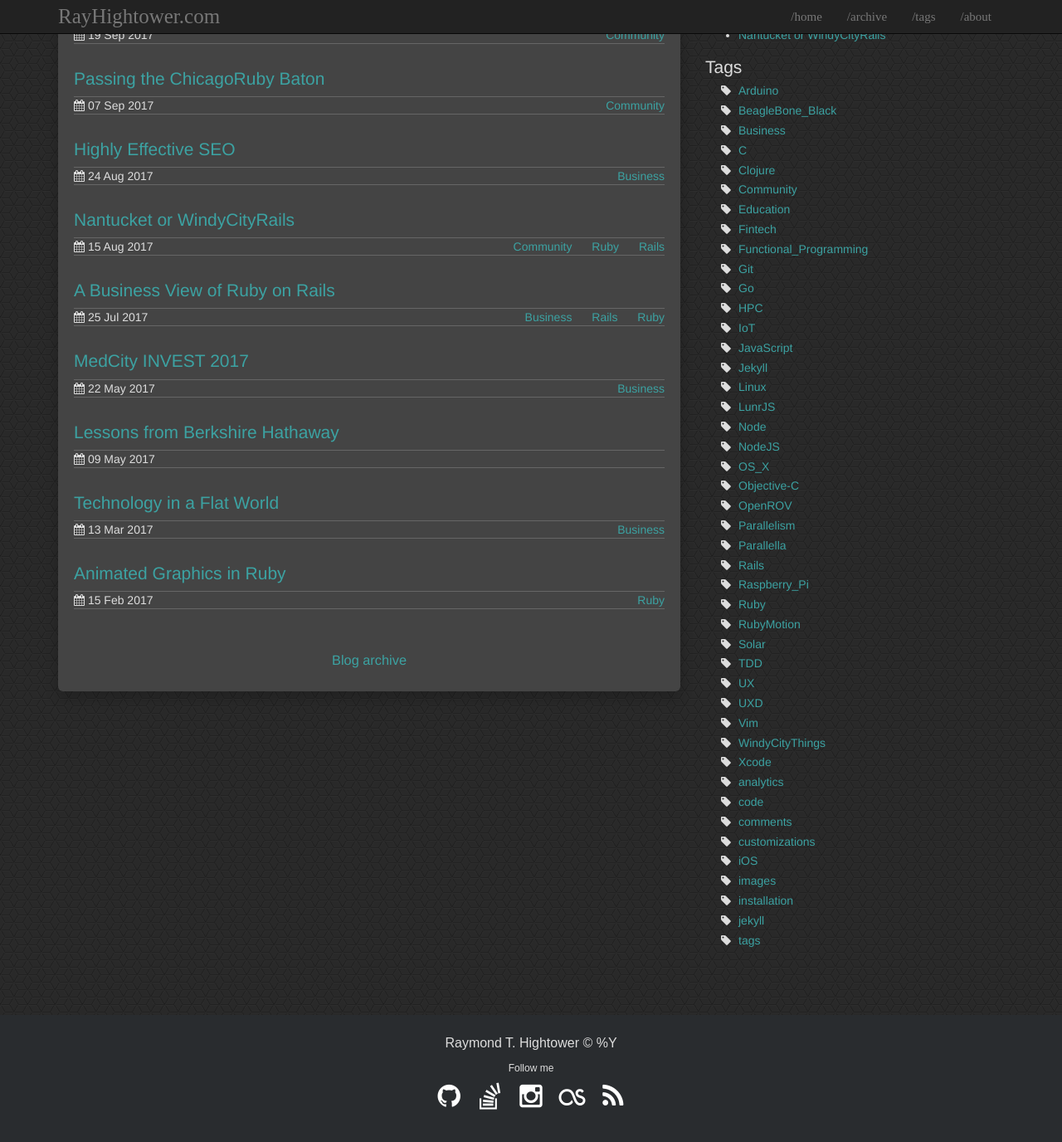
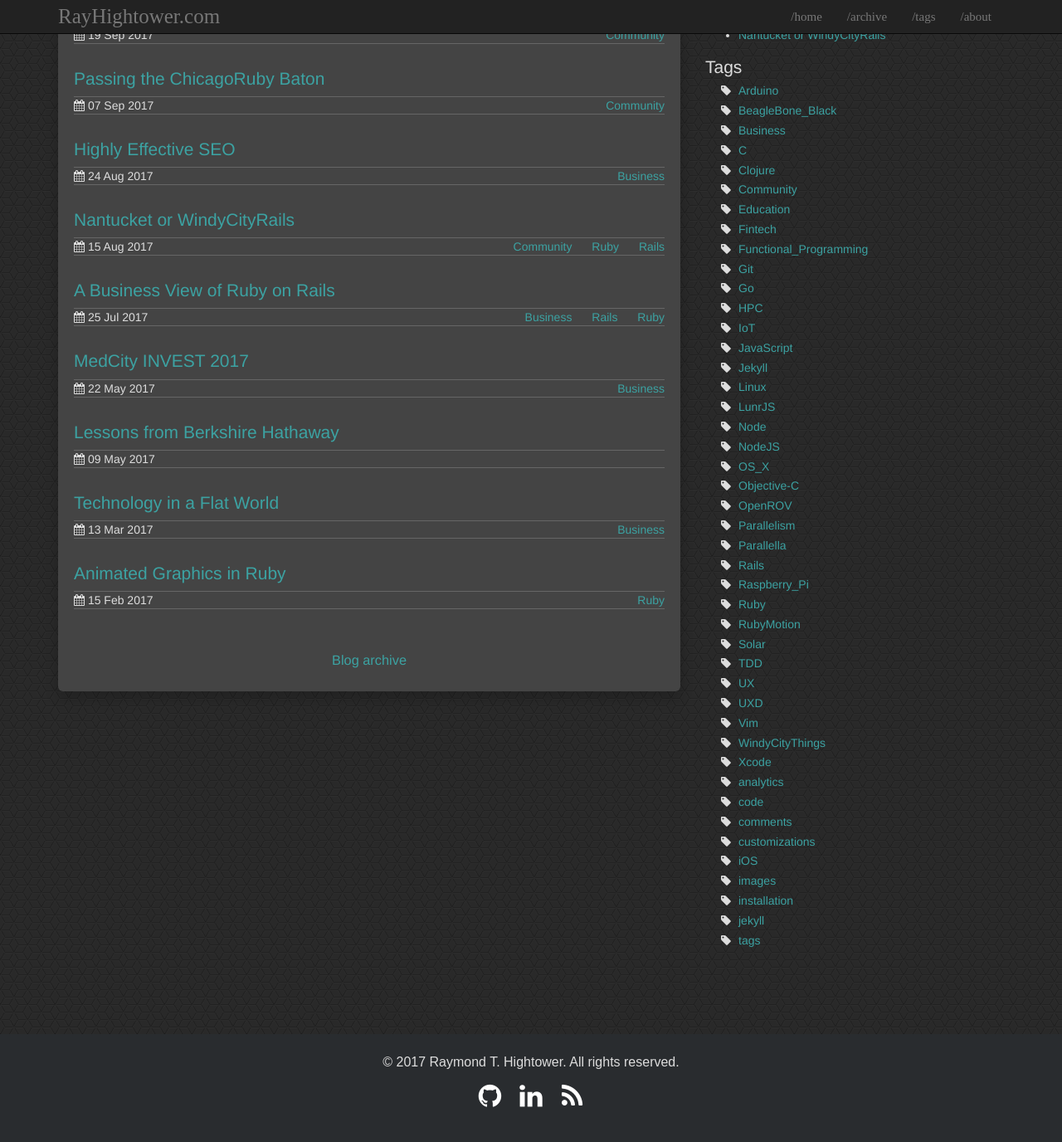
Before and after one commit to RayHightower/jekyll-clean-dark-gh-pages, a Jekyll site: the page built from index.html, in a window 1280 px wide and 1400 px high, scrolled down 193 px. Shown: the top 1376 px of the window at 83% size. Built offline with Jekyll 4.4.1, drawn with Linux system fonts in a browser that asks for light colours; part of the change alters nothing that is shown.

Commit message:
Update social media icons.

```diff
--- a/_config.yml
+++ b/_config.yml
@@ -25,10 +25,11 @@ share:
 
 social:
   github: rayhightower
-  stackoverflow: ''
-  linkedin:
-  instagram: ''
-  lastfm: ''
+  twiter: rayhightower
+  stackoverflow:
+  linkedin: http://linkedin.com/in/rayhightower
+  instagram:
+  lastfm:
   rss: feed.xml
 
 # Google Analytics key, leave blank to ignore
--- a/_includes/footer.html
+++ b/_includes/footer.html
@@ -1,7 +1,7 @@
     <footer class="footer-distributed">
       <div class="container">
         <div class="footer">
-          <p>Raymond T. Hightower &copy; {{ '%Y' }}</p>
+          <p>&copy; {{ site.time | date: '%Y' }} Raymond T. Hightower. All rights reserved.</p>
           {% include social.html %}
         </div>
       </div>
--- a/_includes/social.html
+++ b/_includes/social.html
@@ -1,5 +1,3 @@
-<h6>Follow me</h6>
-
 <ul class="social-media">
 
   {% if site.social.github %}
--- a/css/theme.scss
+++ b/css/theme.scss
@@ -238,7 +238,7 @@ nav a {
   padding-bottom: 20px !important;
   @include transition(color 0.31s);
   font-size: 18px;
-  font-family: Ubuntu;
+  font-family: Arvo;
   -webkit-transition: all 0.7s ease;
   transition: all 0.7s ease;
 }
```
